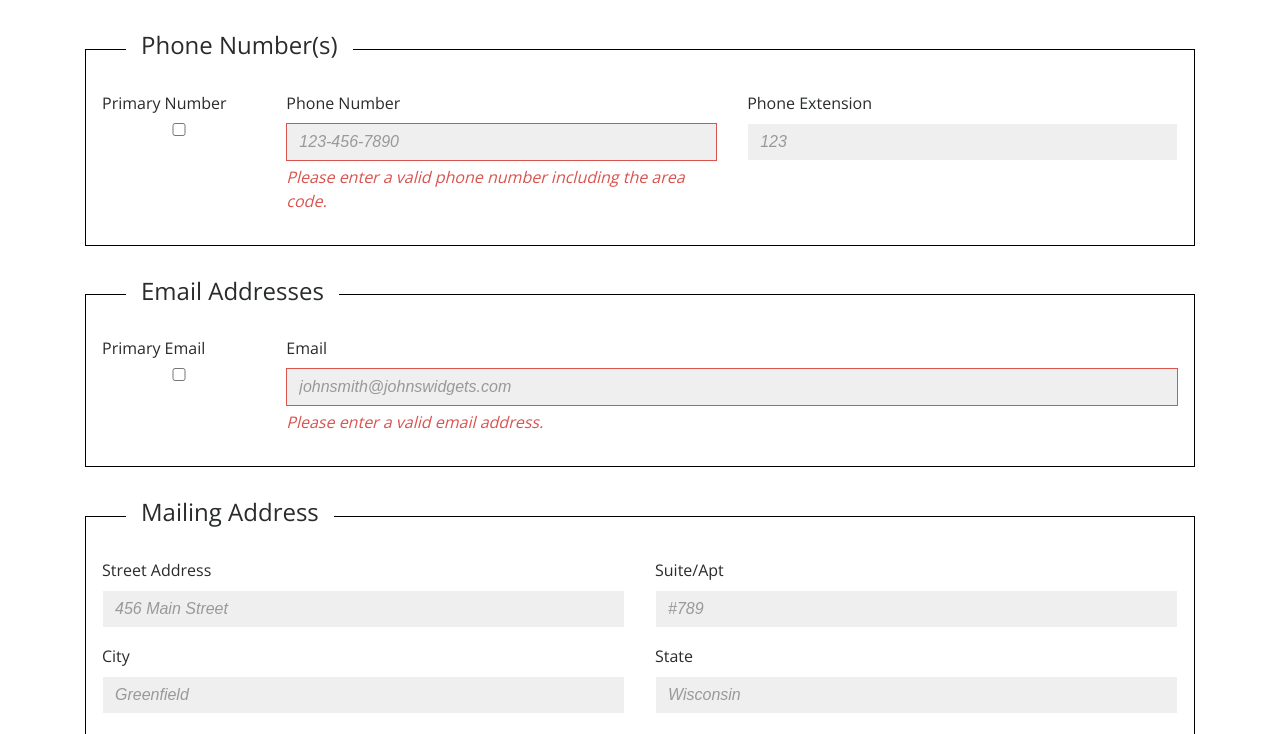
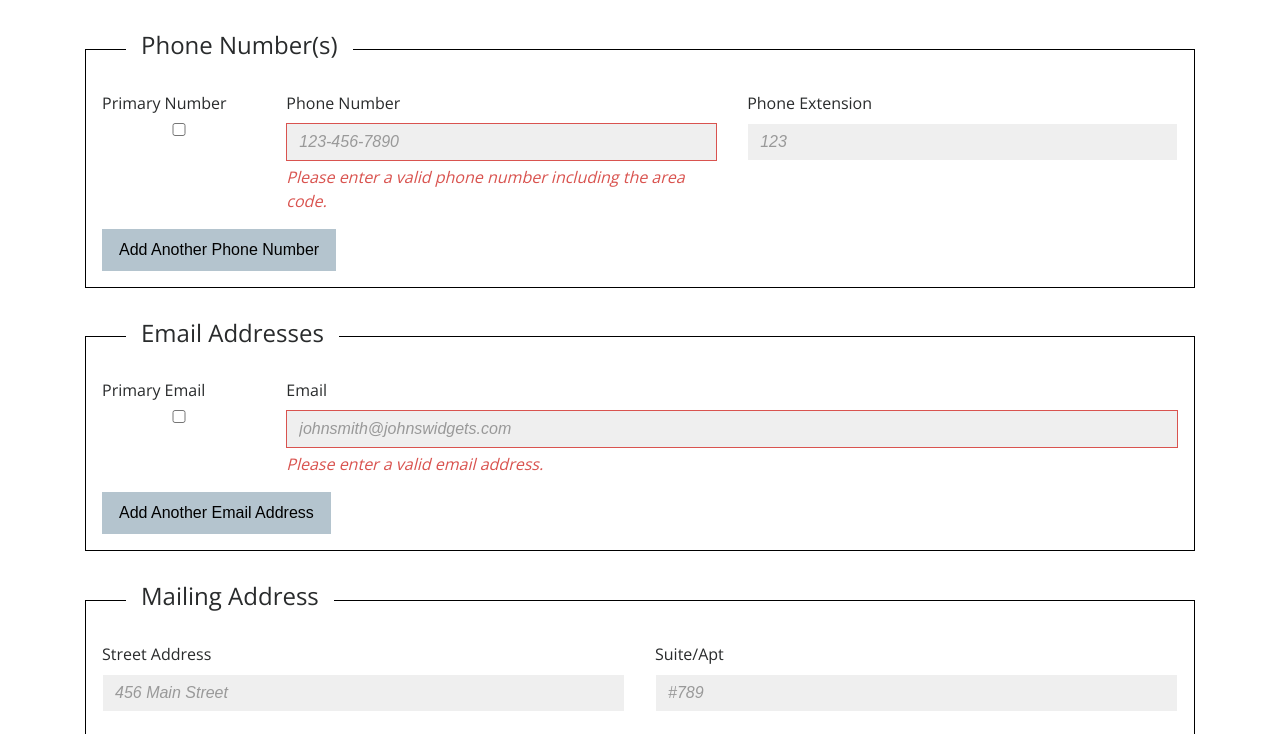
Before and after one commit to the-emz/AccuLynx-Code-Challenge, a plain HTML site: page index.html in a window 1280 px wide. Shown: the part 551-1285 px from the top of the page. Drawn offline with nearby package versions, Linux system fonts and the light colour scheme; a script that the page names is missing; a web font is replaced by a local one.

Commit message:
add basic “add new” buttons

```diff
--- a/assets/styles/forms.scss
+++ b/assets/styles/forms.scss
@@ -9,6 +9,18 @@ legend{
   width: auto;
   h2{
     font-size: 1em;
+  }
+}
+
+.add-new button {
+  background: #B4C4CE;
+  padding: .5em 1em;
+  border: solid 1px transparent;
+
+  &:hover {
+    background: white;
+    border: solid 1px;
+    cursor: pointer;
   }
 }
 
--- a/index.html
+++ b/index.html
@@ -72,6 +72,9 @@
                                 <input class="form-control" id="contact-phone-ext" placeholder="123">
                             </div>
                         </div>
+                        <div class="add-new">
+                            <button>Add Another Phone Number</button>
+                        </div>
                     </fieldset>
                     <fieldset class="name">
                         <legend><h2 class="col-md-12">Email Addresses</h2></legend>
@@ -86,6 +89,9 @@
                                 <input class="form-control" id="contact-email" type="email" placeholder="johnsmith@johnswidgets.com">
                                 <div class="form-control-feedback">Please enter a valid email address.</div>
                             </div>
+                        </div>
+                        <div class="add-new">
+                            <button>Add Another Email Address</button>
                         </div>
                     </fieldset>
 
```
Also changed, not shown: assets/styles/main.css.
